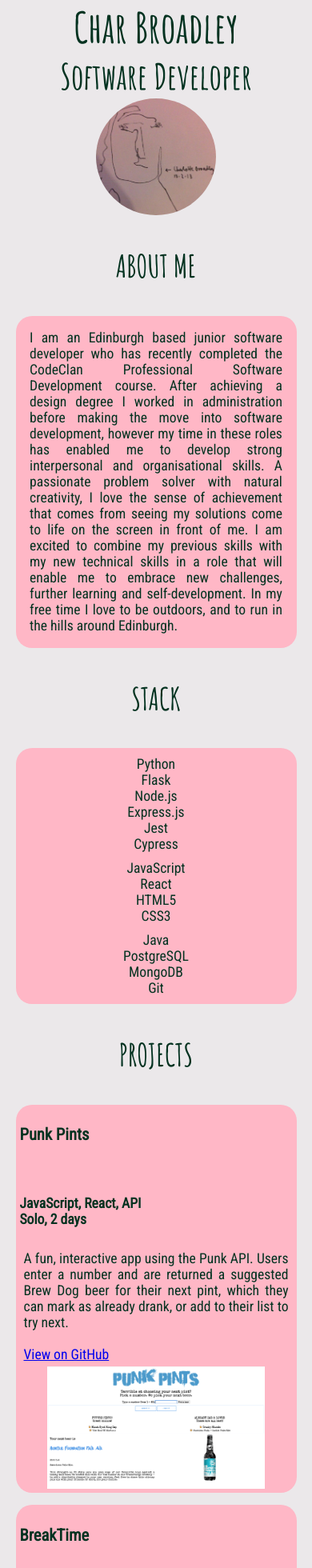
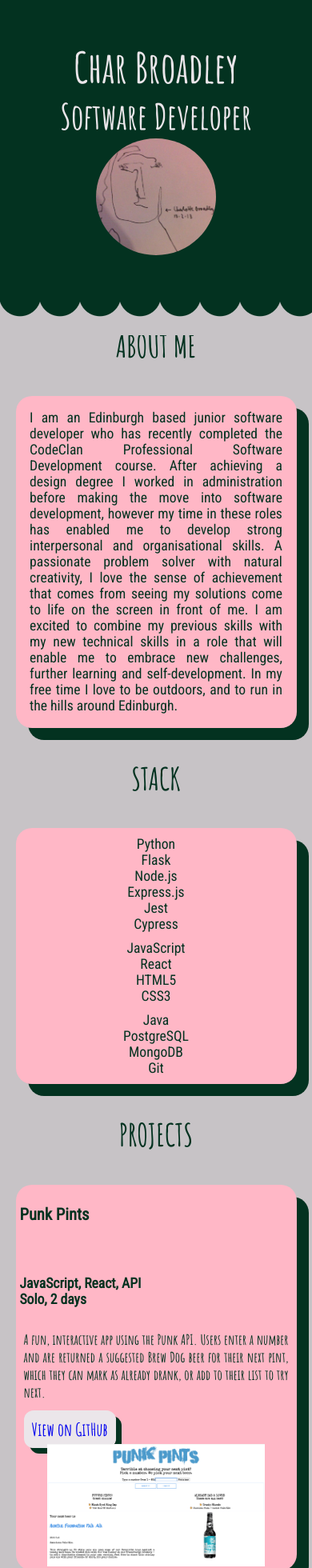
Before and after one commit to charbroadley/portfolio, a React (Create React App) app: page / in a window 390 px wide. Shown: the top 1960 px of the page at 80% size. Built offline with nearby package versions, Linux system fonts and the light colour scheme.

Commit message:
desktop media query done with new styling

```diff
--- a/src/index.css
+++ b/src/index.css
@@ -14,6 +14,7 @@
         box-sizing: border-box;
     }
 
+    /* APP */
     .wholepage {
         color: #033220;
         font-size: 1.1em;
@@ -26,9 +27,6 @@
         display: flex;
         justify-content: space-evenly;
         align-items: center;
-    }
-
-    .heading {
         position:relative;
         background: #033220;
         padding:50px;
--- a/src/mobile.css
+++ b/src/mobile.css
@@ -15,15 +15,32 @@
         color: #033220;
         font-size: 1.1em;
         font-family: 'Roboto Condensed', sans-serif;
-        background-color:#ebe8ea ;
+        background-color: #c7c3c6 ;
     }
 
     /* HEADING */
     .heading {
-        color: #033220;
+        color: #ebe6ea;
         display: flex;
         flex-direction: column;
         align-items: center;
+        position:relative;
+        background: #033220;
+        padding:50px;
+    }
+
+    .heading::after {
+        position:absolute;
+        bottom: -50px;
+        left: 0px;
+        width: 100%;
+        content:" ";
+        background:
+        radial-gradient(circle at 50% 0%, #033220 25%, #c7c3c6 26%, #c7c3c6 40%);
+        background-color: #033220;
+        background-size:50px 100px;
+        height:50px;
+        background-repeat: repeat-x;
     }
 
     .name {
@@ -75,6 +92,7 @@
 
     .about {
         background-color: #FFB7C6;
+        box-shadow: 15px 15px #033220;
         border-radius: 20px;
         grid-area: textbox1;
         width: 90%;
@@ -97,6 +115,7 @@
 
     .stack {
         background-color: #FFB7C6;
+        box-shadow: 15px 15px #033220;
         border-radius: 20px;
         grid-area: textbox2;
         width: 90%;
@@ -132,6 +151,7 @@
 
     .project {
         background-color: #FFB7C6;
+        box-shadow: 15px 15px #033220;
         border-radius: 20px;
         width: 90%;
         margin: auto;
@@ -147,6 +167,7 @@
     }
 
     .project-description  p {
+        font-family: 'Amatic SC', sans-serif;
         text-align: justify;
         /* COME BACK TO THIS - NOT WORKING */
         /* display: inline-block;
@@ -158,6 +179,38 @@
         max-width: 80%;
         margin: auto;
         height: responsive;
+    }
+
+    .button {
+        text-decoration: none;
+        font-family: 'Amatic SC', sans-serif;
+        font-size: 1.25em;
+        background-color: #ebe6ea;
+        border-radius: 12px;
+        box-shadow: 7px 7px #033220;
+        padding: 10px;
+        margin-right: 120px;
+    }
+
+    .button:hover {
+        background-color: #c7c3c6;
+        box-shadow: 5px 5px #033220;
+    }
+
+    .live-link {
+        text-decoration: none;
+        font-family: 'Amatic SC', sans-serif;
+        font-size: 1.25em;
+        background-color: #ebe6ea;
+        border-radius: 12px;
+        box-shadow: 7px 7px #033220;
+        padding: 10px;
+
+    }
+
+    .live-link:hover {
+        background-color: #c7c3c6;
+        box-shadow: 5px 5px #033220;
     }
 
     /* CONTACT */
```
